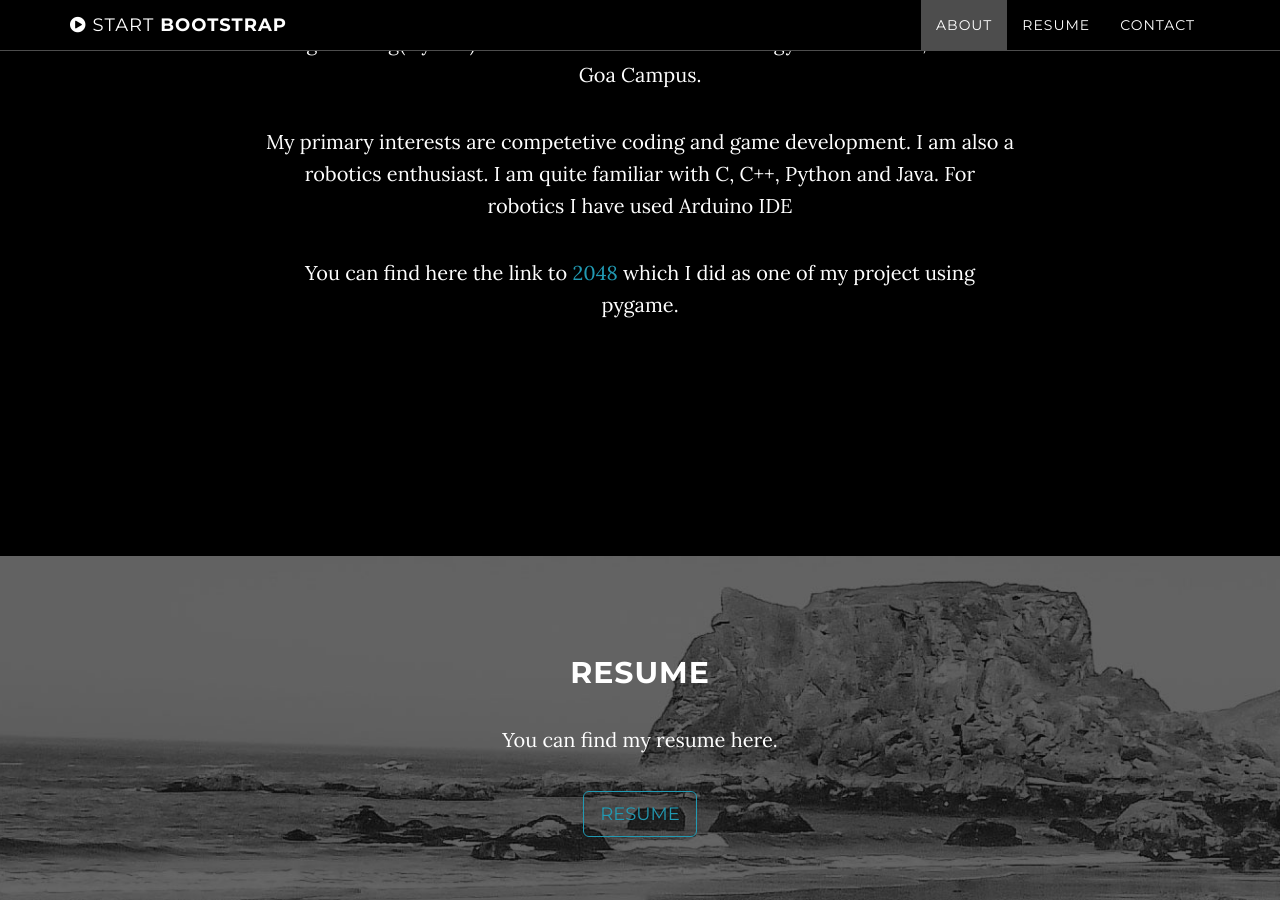
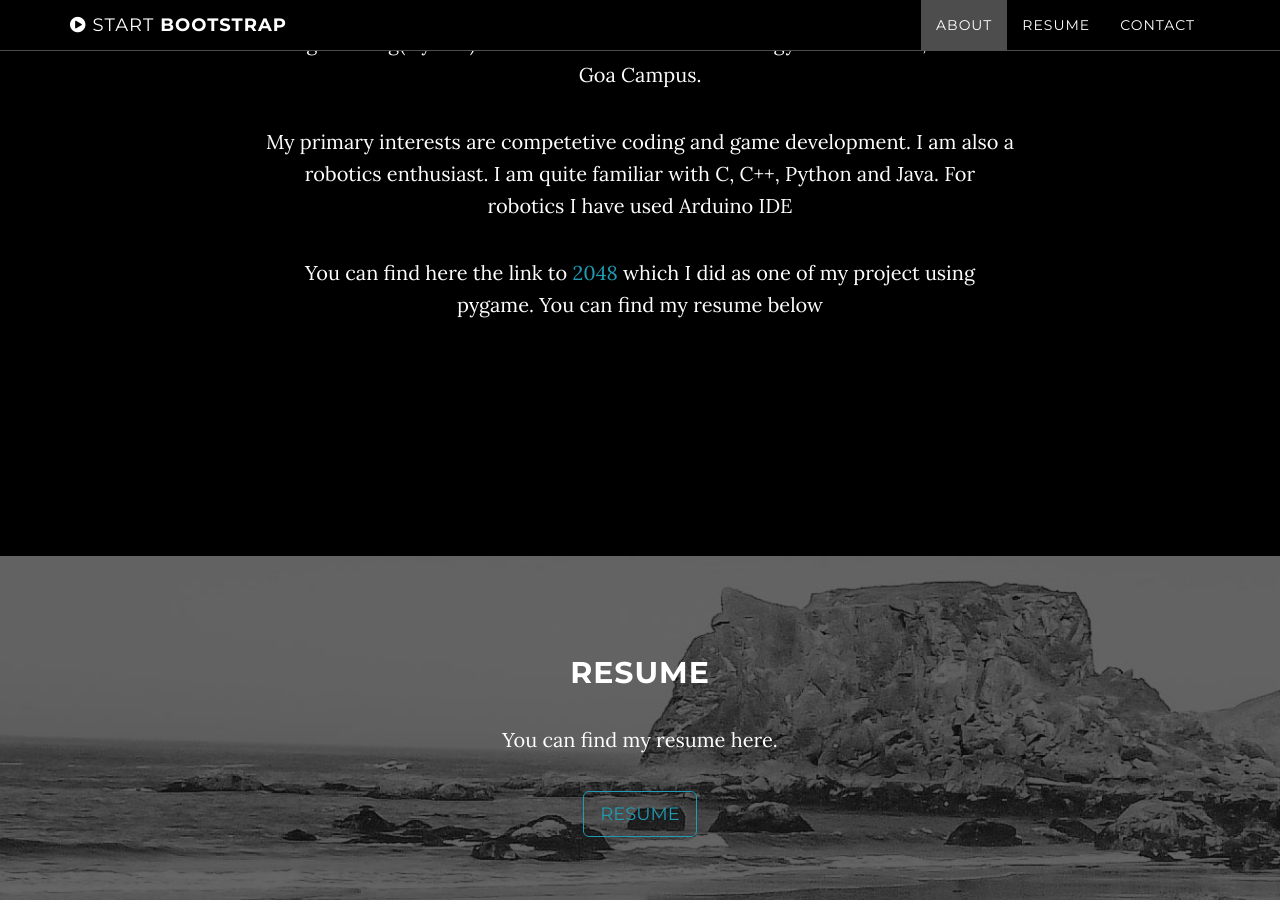
Before and after one commit to Oytrik/Oytrik.github.io, a Jekyll site: the page built from index.html, in a window 1280 px wide and 900 px high, scrolled down 1173 px. Built offline with Jekyll 4.4.1, drawn with Linux system fonts in a browser that asks for light colours.

Commit message:
Update about.html

```diff
--- a/_includes/about.html
+++ b/_includes/about.html
@@ -5,7 +5,7 @@
                 <h2>About Me</h2>
                 <p>Hey there, I am currently in my second year of BE in Electrical and Electronics Engeneering(4 years) from Birla Institute of Technology and Sciences, Pilani - Goa Campus.</p>
                 <p>My primary interests are competetive coding and game development. I am also a robotics enthusiast. I am quite familiar with C, C++, Python and Java. For robotics I have used Arduino IDE</p>
-                <p>You can find here the link to <a href="https://github.com/Oytrik/Mini-Project-2048">2048</a> which I did as one of my project using pygame.</p>
+                <p>You can find here the link to <a href="https://github.com/Oytrik/Mini-Project-2048">2048</a> which I did as one of my project using pygame. You can find my resume below</p>
             </div>
         </div>
     </section>
```
